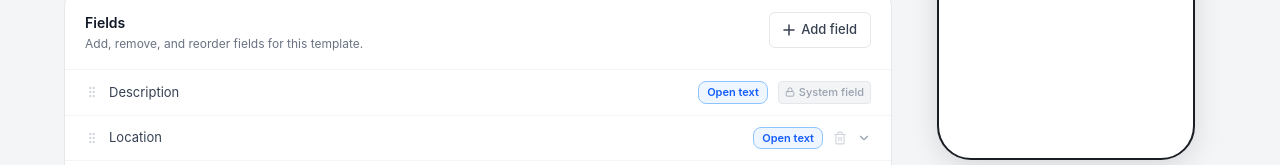
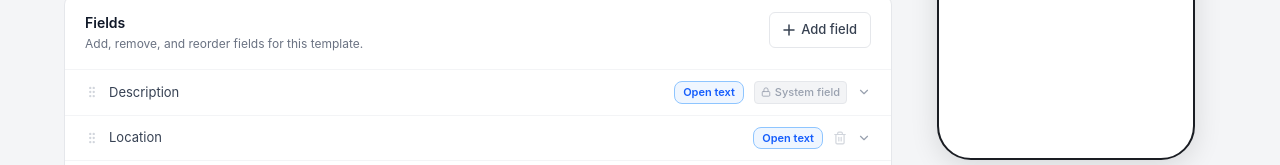
Before and after one commit to lizthomson11/custom-forms, a Next.js app: page /builder in a window 1280 px wide. Shown: the part 436-601 px from the top of the page. Built offline with nearby package versions, Linux system fonts and the light colour scheme.

Commit message:
System fields: expandable for helper text, but field name is read-only

```diff
--- a/components/builder/FieldRow.tsx
+++ b/components/builder/FieldRow.tsx
@@ -48,8 +48,8 @@ export function FieldRow({ field, onChange, onDelete }: Props) {
     <div className="border-b border-gray-100 last:border-b-0">
       {/* Row top */}
       <div
-        className={`flex items-center gap-2.5 px-5 py-[11px] transition-colors ${isSystem ? '' : 'cursor-pointer hover:bg-gray-50'}`}
-        onClick={isSystem ? undefined : () => setOpen(o => !o)}
+        className="flex items-center gap-2.5 px-5 py-[11px] cursor-pointer hover:bg-gray-50 transition-colors"
+        onClick={() => setOpen(o => !o)}
       >
         <GripVertical className="w-3.5 h-3.5 text-gray-300 shrink-0 cursor-grab" />
         <span className={`flex-1 text-[13px] truncate ${field.name && field.name !== field.type ? 'text-gray-700' : 'text-gray-400 italic'}`}>
@@ -68,24 +68,23 @@ export function FieldRow({ field, onChange, onDelete }: Props) {
             <Trash2 className="w-3.5 h-3.5" />
           </button>
         )}
-        {!isSystem && (
-          <ChevronDown className={`w-3.5 h-3.5 text-gray-400 shrink-0 transition-transform ${open ? 'rotate-180' : ''}`} />
-        )}
+        <ChevronDown className={`w-3.5 h-3.5 text-gray-400 shrink-0 transition-transform ${open ? 'rotate-180' : ''}`} />
       </div>
 
       {/* Editor — slides open inline */}
-      {open && !isSystem && (
+      {open && (
         <div className="flex flex-col gap-3.5 px-5 pb-5 pt-4 pl-11 bg-[#fafafa] border-t border-gray-100">
 
           {/* Field name */}
           <div className="flex flex-col gap-1">
             <label className="text-[13px] font-medium text-gray-700">Field name</label>
             <input
-              className="w-full px-[11px] py-2 border border-gray-200 rounded-md text-[13px] text-gray-900 bg-white focus:outline-none focus:border-blue-300"
+              className={`w-full px-[11px] py-2 border border-gray-200 rounded-md text-[13px] bg-white focus:outline-none ${isSystem ? 'text-gray-400 cursor-not-allowed' : 'text-gray-900 focus:border-blue-300'}`}
               style={{ fontFamily: 'inherit' }}
               value={field.name}
               placeholder={`e.g. ${field.type}`}
-              onChange={e => onChange({ name: e.target.value })}
+              readOnly={isSystem}
+              onChange={isSystem ? undefined : e => onChange({ name: e.target.value })}
             />
           </div>
 
```
